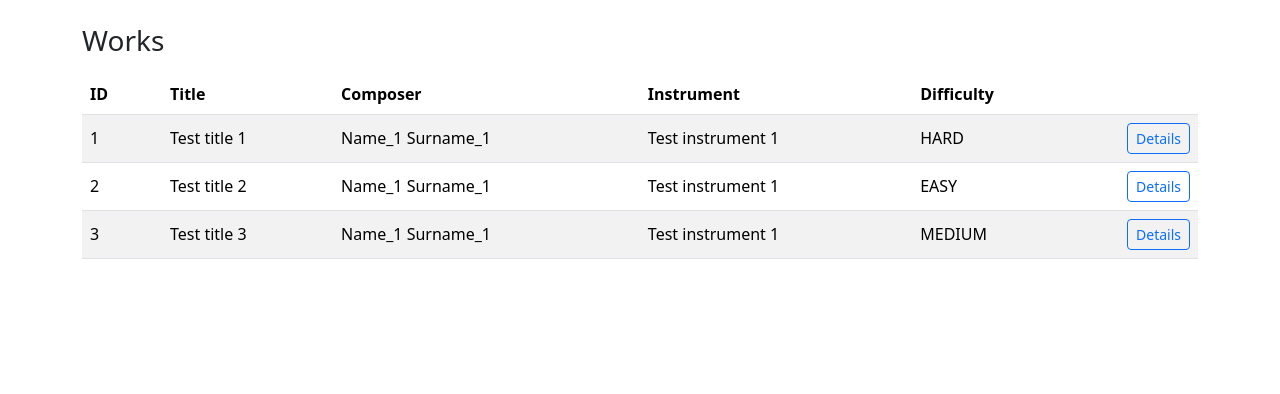
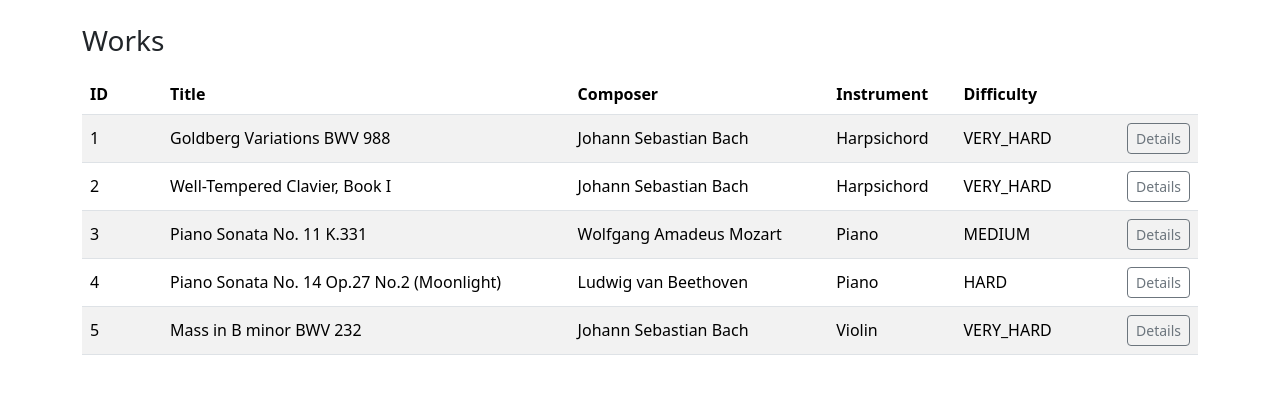
Before and after one commit to GlavS/SpringAI, a Vue app in the folder hw02-jdbc-spring-annotations/frontend/: page /works in a window 1280 px wide. Shown: the top 394 px of the page. Built offline with nearby package versions, Linux system fonts and the light colour scheme.

Commit message:
Dto and mock data refactor

```diff
--- a/hw02-jdbc-spring-annotations/frontend/src/views/WorksView1.vue
+++ b/hw02-jdbc-spring-annotations/frontend/src/views/WorksView1.vue
@@ -1,7 +1,7 @@
 <script lang="ts" setup>
 import { onMounted, ref } from 'vue'
 import type { WorkDto } from "@/api/WorksApi"
-import { mockValues } from "@/views/mocks/WorksViewMocks"
+import { mockWorks } from "@/views/mocks/WorksViewMocks"
 
 type LoadState =
     | { status: 'loading' }
@@ -29,7 +29,7 @@ function getErrorMessage(e: unknown): string {
 onMounted(async () => {
   state.value = {status: 'loading'}
   try {
-    const data = mockValues //запрос из API
+    const data = mockWorks //запрос из API
     state.value = {status: 'success', data: data}
   } catch (e) {
     state.value = {status: 'error', message: getErrorMessage(e)}
@@ -65,13 +65,13 @@ onMounted(async () => {
           <td>{{ w.instrument?.name }}</td>
           <td>{{ w.difficulty }}</td>
           <td class="text-end">
-            <button class="btn btn-sm btn-outline-primary" @click="toggle(w.id)">
+            <button class="btn btn-sm btn-outline-secondary" @click="toggle(w.id)">
               {{ expandedId === w.id ? 'Hide' : 'Details' }}
             </button>
           </td>
         </tr>
 
-        <tr v-if="expandedId === w.id">
+        <tr class="bg-light" v-if="expandedId === w.id">
           <td colspan="6">
             <div class="mb-2">
               <strong>Genres:</strong>
--- a/hw02-jdbc-spring-annotations/frontend/src/views/mocks/WorksViewMocks.ts
+++ b/hw02-jdbc-spring-annotations/frontend/src/views/mocks/WorksViewMocks.ts
@@ -1,72 +1,143 @@
-import type {ComposerDto, GenreDto, InstrumentDto, RecordingDto, WorkDto} from "@/api/WorksApi";
+import type {
+    WorkDto,
+    ComposerDto,
+    InstrumentDto,
+    GenreDto,
+    RecordingDto
+} from "@/api/WorksApi"
 
-const instrument: InstrumentDto = {
+// ---------- shared dictionaries ----------
+
+const piano: InstrumentDto = { id: 1, name: "Piano" }
+const harpsichord: InstrumentDto = { id: 2, name: "Harpsichord" }
+const violin: InstrumentDto = { id: 3, name: "Violin" }
+
+const bach: ComposerDto = {
     id: 1,
-    name: "Test instrument 1"
+    name: "Johann Sebastian",
+    surname: "Bach",
+    country: "DE"
 }
 
-const composer: ComposerDto = {
-    id: 1,
-    name: "Name_1",
-    surname: "Surname_1"
+const mozart: ComposerDto = {
+    id: 2,
+    name: "Wolfgang Amadeus",
+    surname: "Mozart",
+    country: "AT"
 }
 
-const genres: GenreDto[] = [
+const beethoven: ComposerDto = {
+    id: 3,
+    name: "Ludwig van",
+    surname: "Beethoven",
+    country: "DE"
+}
+
+const baroque: GenreDto = { id: 1, name: "Baroque" }
+const classical: GenreDto = { id: 2, name: "Classical" }
+const romantic: GenreDto = { id: 3, name: "Romantic" }
+const sacred: GenreDto = { id: 4, name: "Sacred music" }
+
+// ---------- recordings ----------
+
+const gouldGoldberg: RecordingDto[] = [
     {
         id: 1,
-        name: "Classic"
+        performer: "Glenn Gould",
+        label: "Columbia",
+        recordedAt: "1955-06-01",
+        durationSec: 2280,
+        sourceUrl: "https://example.com/gould-1955"
     },
     {
         id: 2,
-        name: "Baroque"
+        performer: "Glenn Gould",
+        label: "CBS",
+        recordedAt: "1981-04-10",
+        durationSec: 3080,
+        sourceUrl: "https://example.com/gould-1981"
     }
 ]
 
-const recordings: RecordingDto[] = [
+const perahiaMozart: RecordingDto[] = [
+    {
+        id: 3,
+        performer: "Murray Perahia",
+        label: "Sony Classical",
+        recordedAt: "1990-05-12",
+        durationSec: 1320,
+        sourceUrl: "https://example.com/perahia-mozart"
+    }
+]
+
+const leonhardtBach: RecordingDto[] = [
+    {
+        id: 4,
+        performer: "Gustav Leonhardt",
+        label: "Teldec",
+        recordedAt: "1978-09-20",
+        durationSec: 1560,
+        sourceUrl: "https://example.com/leonhardt-bach"
+    }
+]
+
+const karajanBeethoven: RecordingDto[] = [
+    {
+        id: 5,
+        performer: "Herbert von Karajan",
+        label: "Deutsche Grammophon",
+        recordedAt: "1963-11-03",
+        durationSec: 2520,
+        sourceUrl: "https://example.com/karajan-beethoven"
+    }
+]
+
+// ---------- works ----------
+
+export const mockWorks: WorkDto[] = [
     {
         id: 1,
-        performer: "Test performer 1",
-        label: "Test label 1",
-        recordedAt: "20.03.1970",
-        durationSec: 1800,
-        sourceUrl: "http://test.com"
+        title: "Goldberg Variations BWV 988",
+        composer: bach,
+        instrument: harpsichord,
+        difficulty: "VERY_HARD",
+        genres: [baroque],
+        recordings: gouldGoldberg
     },
     {
         id: 2,
-        performer: "Test performer 2",
-        label: "Test label 2",
-        recordedAt: "21.03.1970",
-        durationSec: 800,
-        sourceUrl: "http://test.com"
-    }
-]
-
-export const mockValues: WorkDto[] = [
-    {
-        id: 1,
-        title: "Test title 1",
-        composer: composer,
-        instrument: instrument,
-        difficulty: "HARD",
-        genres: genres,
-        recordings: recordings
-    },
-    {
-        id: 2,
-        title: "Test title 2",
-        composer: composer,
-        instrument: instrument,
-        difficulty: "EASY",
-        genres: genres,
-        recordings: recordings
+        title: "Well-Tempered Clavier, Book I",
+        composer: bach,
+        instrument: harpsichord,
+        difficulty: "VERY_HARD",
+        genres: [baroque],
+        recordings: leonhardtBach
     },
     {
         id: 3,
-        title: "Test title 3",
-        composer: composer,
-        instrument: instrument,
+        title: "Piano Sonata No. 11 K.331",
+        composer: mozart,
+        instrument: piano,
         difficulty: "MEDIUM",
-        genres: genres,
-        recordings: recordings
+        genres: [classical],
+        recordings: perahiaMozart
+    },
+    {
+        id: 4,
+        title: "Piano Sonata No. 14 Op.27 No.2 (Moonlight)",
+        composer: beethoven,
+        instrument: piano,
+        difficulty: "HARD",
+        genres: [classical, romantic],
+        recordings: karajanBeethoven
+    },
+    {
+        id: 5,
+        title: "Mass in B minor BWV 232",
+        composer: bach,
+        instrument: violin,
+        difficulty: "VERY_HARD",
+        genres: [baroque, sacred],
+        recordings: []
     }
 ]
```
Also changed, not shown: hw02-jdbc-spring-annotations/frontend/src/api/WorksApi.ts (+9 -6 lines).
